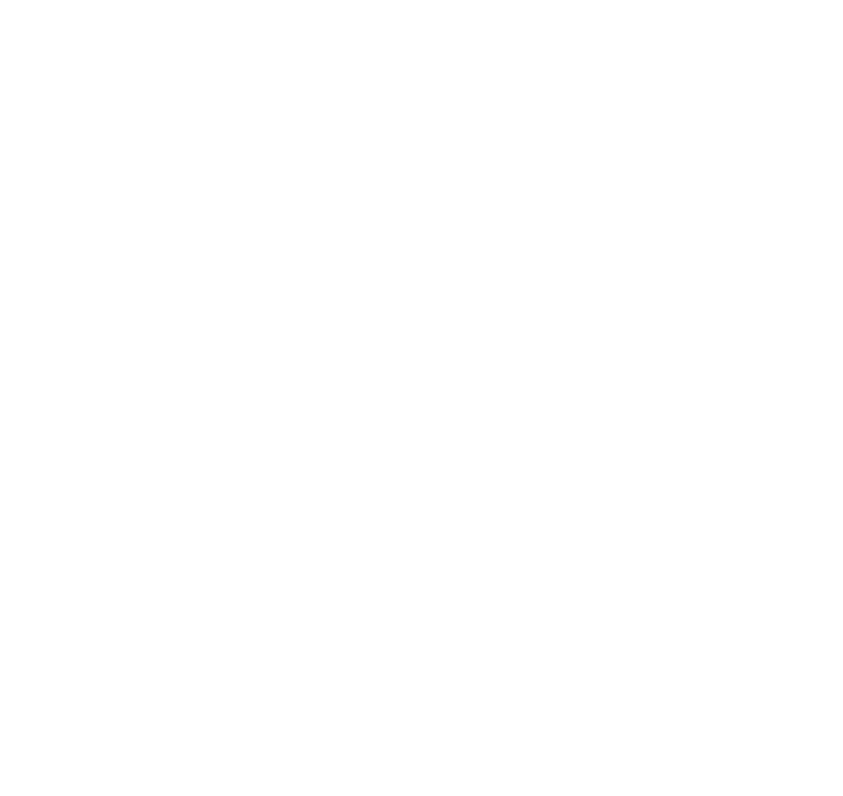
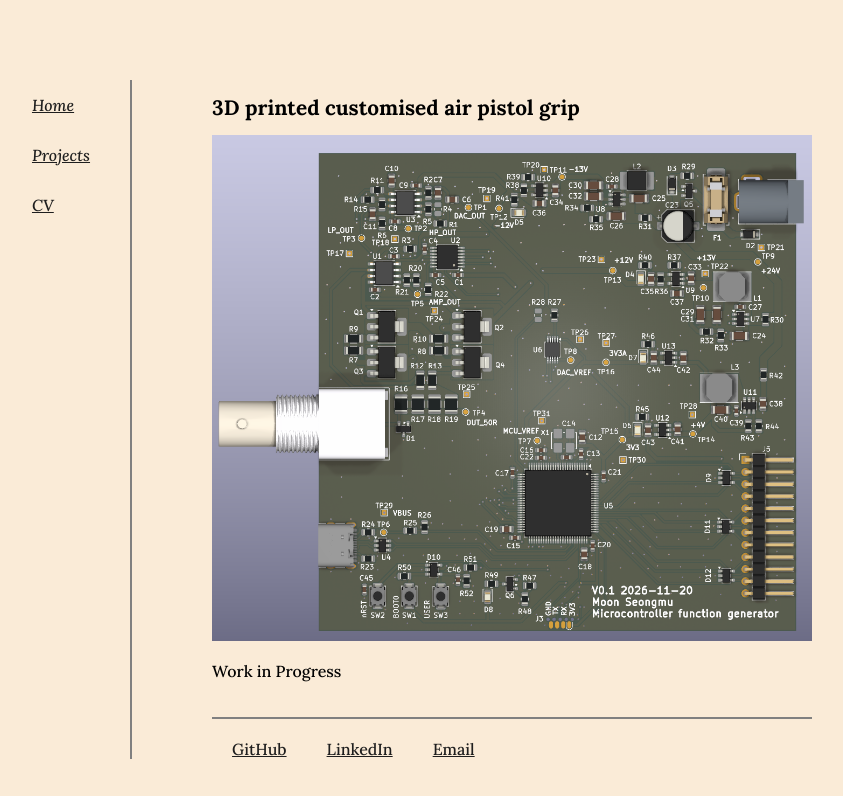
Before and after one commit to moonseongmu/website, a plain HTML site: page projects/function-generator.html in a window 1280 px wide. Shown: the whole page, without its empty margins (228-1071 px from the left). Drawn offline with Linux system fonts and the light colour scheme.

Commit message:
added wip function generator site

```diff
--- a/projects/function-generator.html
+++ b/projects/function-generator.html
@@ -0,0 +1,41 @@
+<!DOCTYPE html>
+<html lang="en-SG">
+<head>
+    <meta charset="UTF-8">
+    <meta name="viewport" content="width=device-width, initial-scale=1.0">
+    <meta name="description" content="The homepage of Moon Seongmu">
+    <title>Moon Seongmu</title>
+    <link rel="stylesheet" href="/styles.css">
+    <script src="/email_protection.js" defer></script>
+</head>
+<body>
+    <header>
+        <nav>
+        <ul class="nav-bar">
+            <li><a href="/index.html">Home</a></li>
+            <li><a href="/projects.html">Projects</a></li>
+            <li><a href="/cv.html">CV</a></li>
+        </ul>
+        </nav>
+    </header>
+
+    <main-footer>
+        <main>
+            <h1>3D printed customised air pistol grip</h1>
+
+            <img src="/images/func_gen_render.png" alt="3d render of the function generator" style="width: 100%; height: auto;">
+            <p>
+                Work in Progress
+            </p>
+        </main>
+        <footer>
+            <ul class="footer-links">
+                <li><a href="https://www.github.com/moonseongmu">GitHub</a></li>
+                <li><a href="https://www.linkedin.com/in/seongmu-moon/">LinkedIn</a></li>
+                <li><a id="obfuscated_email" href="/placeholder" rel="nofollow, noindex">Email</a></li>
+            </ul>
+        </footer>
+
+    </main-footer>
+</body>
+</html>
```
Also changed, not shown: projects.html (+1 -1 lines), images/func_gen_render.png (added).
